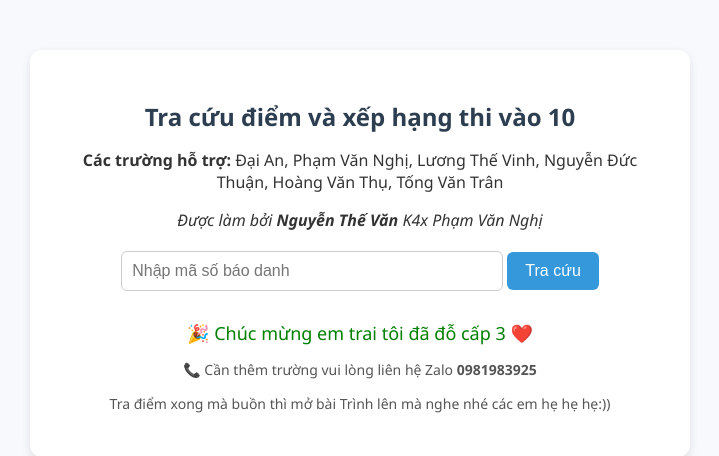
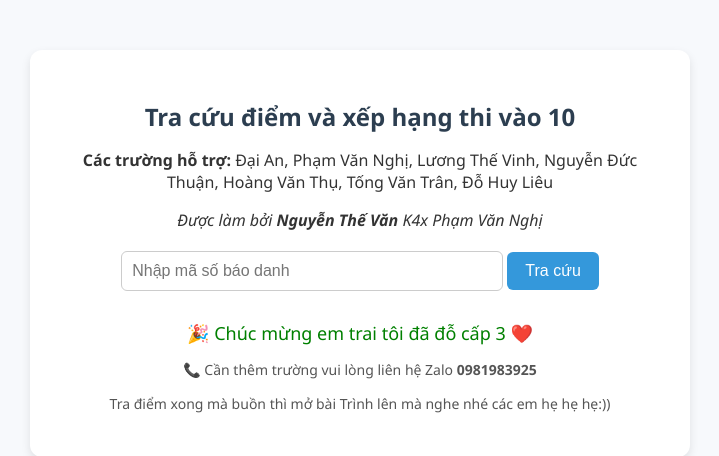
Before and after one commit to ntvan1712/pvn_ranking, a Flask app: page / in a window 1280 px wide. Shown: the top 456 px of the page, without its empty margins (280-999 px from the left). Run offline with Flask 3, Linux system fonts and the light colour scheme.

Commit message:
fix: fix sort

```diff
--- a/app.py
+++ b/app.py
@@ -26,7 +26,8 @@ SUPPORTED_SCHOOLS = {
     "22": "Lương Thế Vinh",
     "24": "Tống Văn Trân",
     "26": "Phạm Văn Nghị",
-    "27": "Đại An"
+    "27": "Đại An",
+    "29": "Đỗ Huy Liêu"
 }
 
 SCHOOL_CANDIDATES = {
@@ -36,6 +37,7 @@ SCHOOL_CANDIDATES = {
     "24": 604,
     "26": 494,
     "27": 317,
+    "29": 315,
 }
 
 
@@ -57,7 +59,7 @@ def index():
         else:
             school_code = sbd[:2]
             if school_code not in SUPPORTED_SCHOOLS:
-                error = "Chỉ hỗ trợ các trường Đại An, Phạm Văn Nghị, Lương Thế Vinh, Nguyễn Đức Thuận, Hoàng Văn Thụ, Tống Văn Trân."
+                error = "Chỉ hỗ trợ các trường Đại An, Phạm Văn Nghị, Lương Thế Vinh, Nguyễn Đức Thuận, Hoàng Văn Thụ, Tống Văn Trân, Đỗ Huy Liêu."
             else:
                 school_name = SUPPORTED_SCHOOLS[school_code]
                 excel_file = f"{school_code}.xlsx"
--- a/templates/index.html
+++ b/templates/index.html
@@ -83,7 +83,7 @@
 <body>
     <div class="container">
         <h2>Tra cứu điểm và xếp hạng thi vào 10</h2>
-        <p><strong>Các trường hỗ trợ:</strong> Đại An, Phạm Văn Nghị, Lương Thế Vinh, Nguyễn Đức Thuận, Hoàng Văn Thụ, Tống Văn Trân</p>
+        <p><strong>Các trường hỗ trợ:</strong> Đại An, Phạm Văn Nghị, Lương Thế Vinh, Nguyễn Đức Thuận, Hoàng Văn Thụ, Tống Văn Trân, Đỗ Huy Liêu</p>
         <p><em>Được làm bởi <strong>Nguyễn Thế Văn</strong> K4x Phạm Văn Nghị</em></p>
 
 
```
Also changed, not shown: 1 other file.
